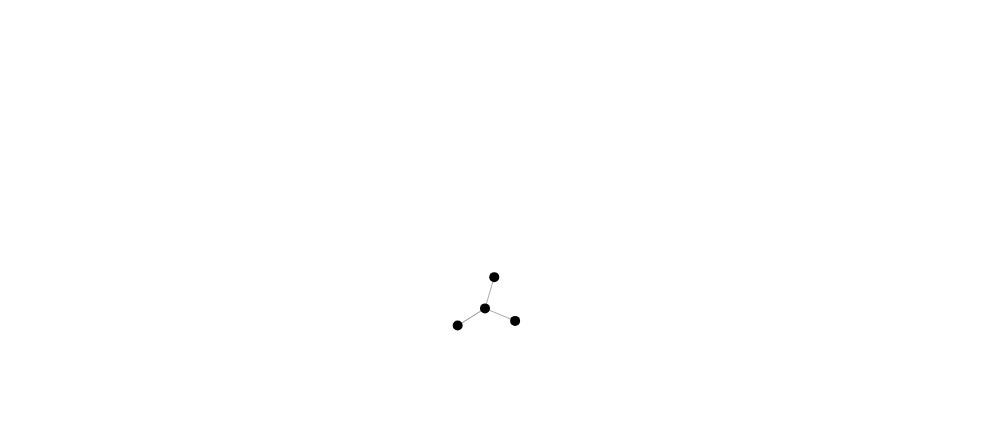
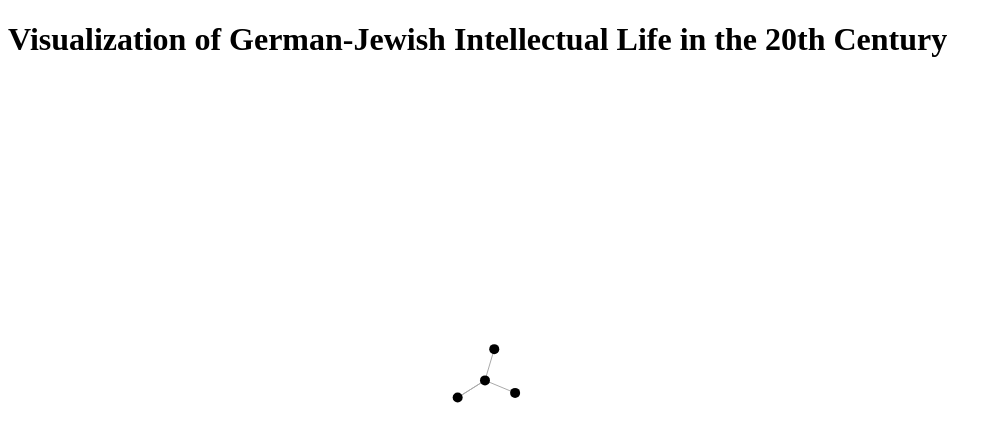
Before and after one commit to cartyrya/german-jewish-networks, a plain HTML site: page index.html in a window 1280 px wide. Shown: the whole page, without its empty margins (0-1002 px from the left). Drawn offline with nearby package versions, Linux system fonts and the light colour scheme.

Commit message:
Add website text

```diff
--- a/index.html
+++ b/index.html
@@ -3,10 +3,11 @@
 <html>
   <head>
     <meta charset="utf-8">
-    <title>Visualizations of German-Jewish Intellectual Life in the 20th Century</title>
+    <title>Visualization of German-Jewish Intellectual Life in the 20th Century</title>
     <script type="text/javascript" src="https://d3js.org/d3.v4.min.js" charset="utf-8"></script>
   </head>
   <body>
+    <h1>Visualization of German-Jewish Intellectual Life in the 20th Century</h1>
     <svg width="960" height="600"></svg>
     <script type="text/javascript" src="./js/network.js"></script>
   </body>
```
